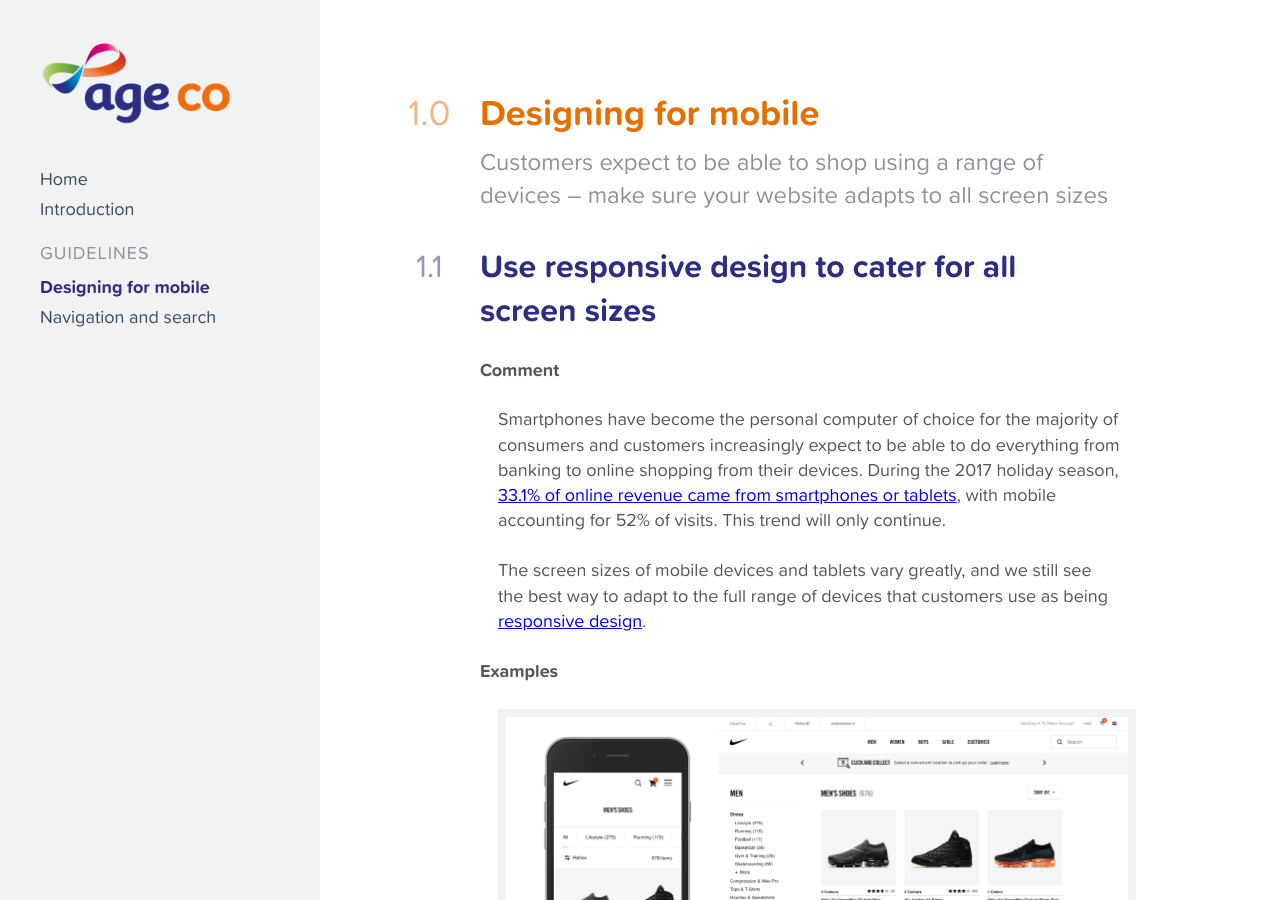
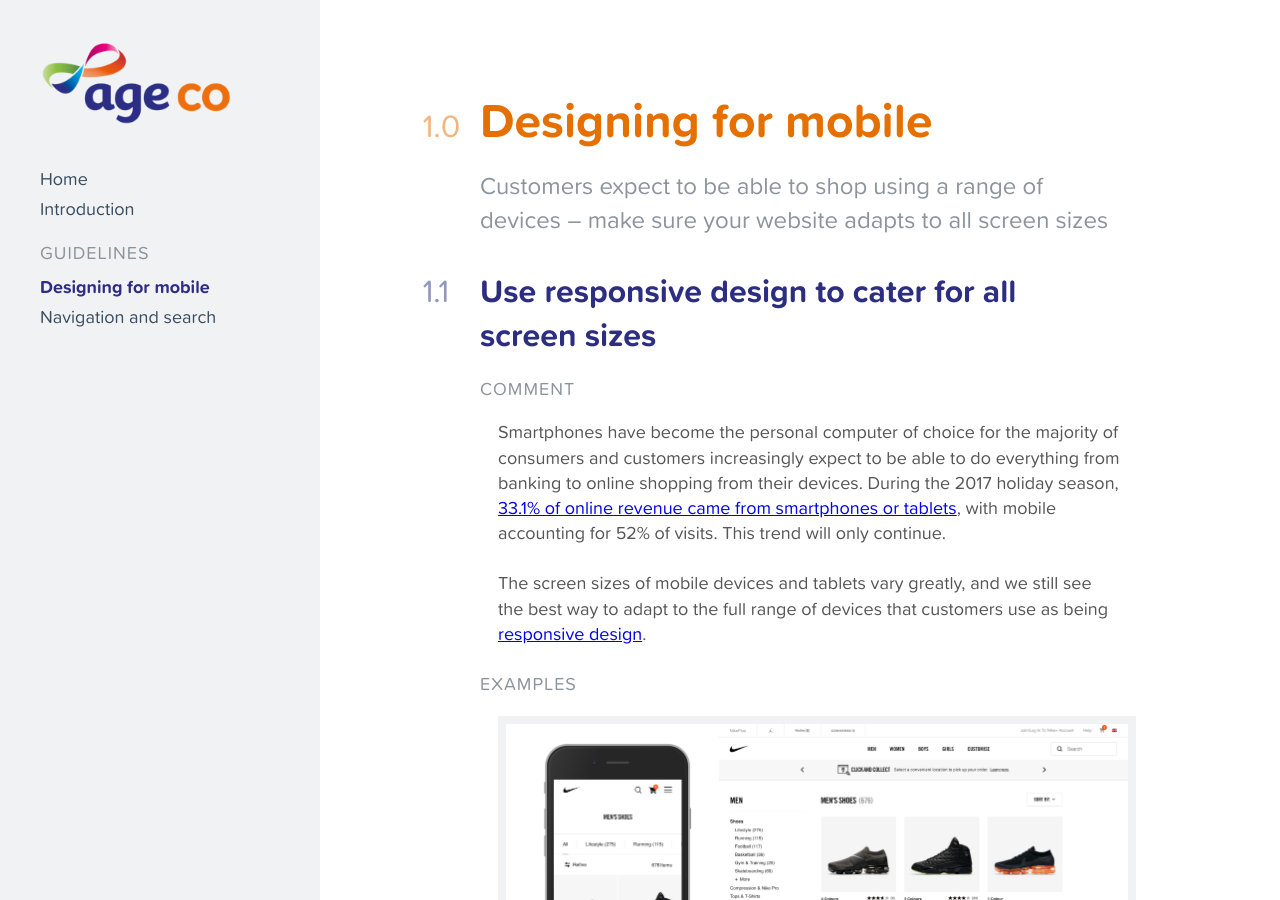
Before and after one commit to webcredible/best-practice, a Jekyll site: the page built from _guidelines/designing-for-mobile.markdown, in a window 1280 px wide and 900 px high. Built offline with Jekyll 4.4.1, drawn with Linux system fonts in a browser that asks for light colours.

Commit message:
Heading sizes

```diff
--- a/_sass/_page.scss
+++ b/_sass/_page.scss
@@ -40,8 +40,9 @@
   content: counter(h2counter) "." counter(h3counter) "\0000a0\0000a0";
   display: inline-block;
   font-weight: normal;
-  width: 2em;
-  margin-left: -2em;
+  font-size: 32px;
+  width: 1.8em;
+  margin-left: -1.8em;
   opacity: .5;
 }
 
@@ -50,7 +51,7 @@
   counter-increment: h3counter;
   display: inline-block;
   font-weight: normal;
-  width: 2em;
-  margin-left: -2em;
+  width: 1.8em;
+  margin-left: -1.8em;
   opacity: .5;
 }
--- a/_sass/_typography.scss
+++ b/_sass/_typography.scss
@@ -10,7 +10,7 @@ p, ul, ol {
 }
 
 h1 {
-  font-size: 52 px;
+  font-size: 48px;
   color: #E57000;
   font-weight: bold;
 }
@@ -27,13 +27,17 @@ h3:first-of-type {
   margin-top: 1em;
 }
 
-h6 {
+h6, h4 {
   font-size: 18px;
   font-weight: 500;
   text-transform: uppercase;
   letter-spacing: 1px;
   color: #8C949B;
   margin: 1em 0 .5em;
+}
+
+h4 {
+  margin-bottom: 1em;
 }
 
 .subtitle {
```
Also changed, not shown: _uploads/image_5.png.
